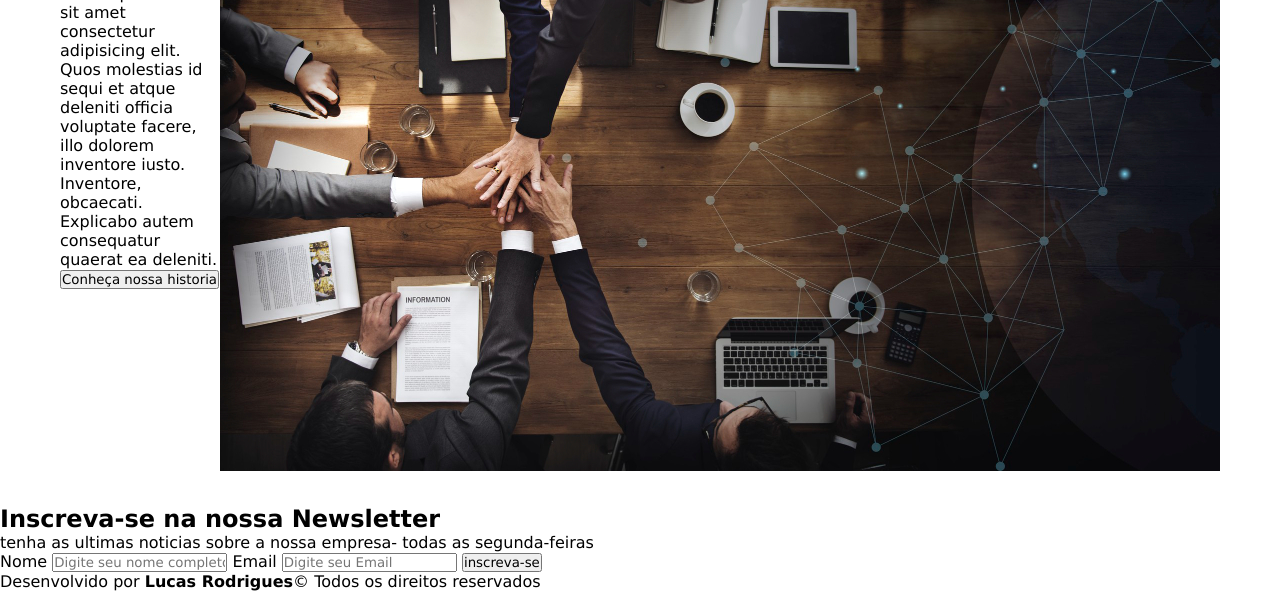
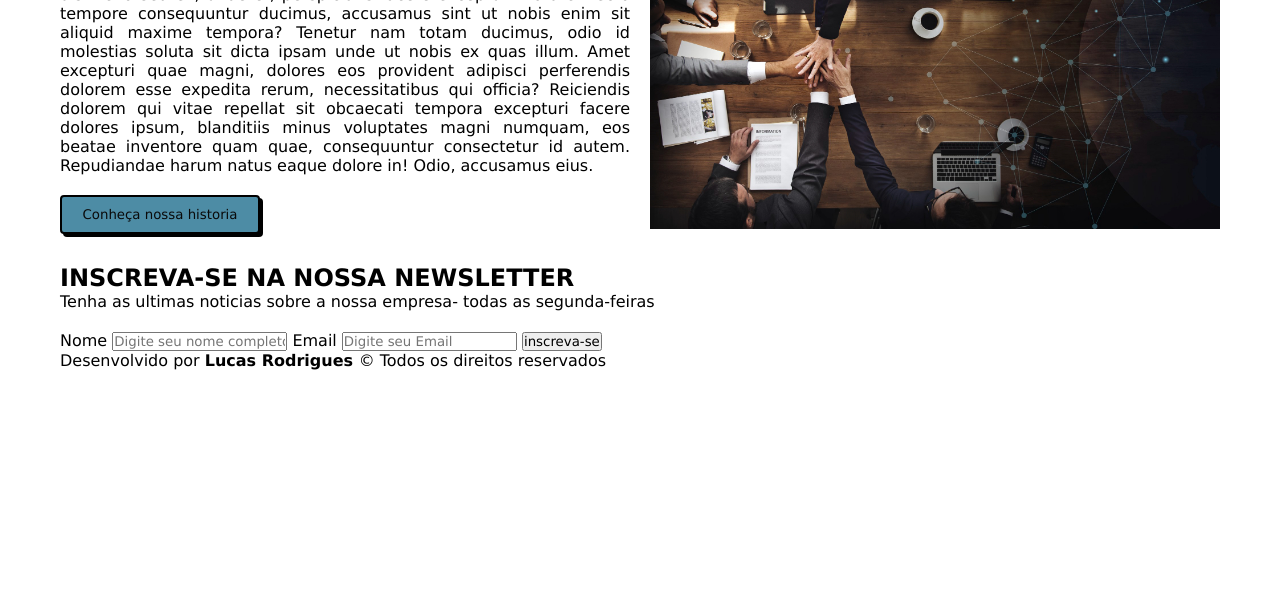
Before and after one commit to LucasRodrigues2001/minha-empresa, a plain HTML site: page index.html in a window 1280 px wide. Shown: the part 220-811 px from the top of the page. Drawn offline with Linux system fonts and the light colour scheme.

Commit message:
Newsletter- funcionalidade

```diff
--- /dev/null
+++ b/assets/css/home.css
@@ -0,0 +1,52 @@
+.paidoslados {
+    display: flex;
+    gap: 20px;
+    padding-bottom: 30px;
+}
+
+.paidoslados div {
+    width: 50%;
+}
+
+.paidoslados .ladodireito img {
+    width: 100%;
+}
+
+.paidoslados .ladoesquerdo p {
+    text-align: justify;
+}
+
+.paidoslados .ladoesquerdo {
+    display: flex;
+    flex-direction: column;
+    gap: 20px;
+}
+.paidoslados .ladoesquerdo button {
+    width: 200px;
+    border: 2px black solid;
+    border-radius: 4px;
+    padding: 10px 20px;
+    background-color: rgb(77, 140, 165);
+    color: rgb(10, 10, 10);
+    box-shadow: black 3px 3px 0px;
+    cursor: pointer;
+
+}
+
+.paidoslados .ladoesquerdo button:hover {
+    background-color: rgb(226, 225, 225);
+}
+
+.paidoslados .ladoesquerdo h1, .Newsletter h2 {
+    text-transform: uppercase;
+}
+
+.Newsletter {
+    display: flex;
+    flex-direction: column;
+    gap: 20px;
+}
+
+.Newsletter .Espaço {
+    gap: 5px;
+}
--- a/assets/css/style.css
+++ b/assets/css/style.css
@@ -29,6 +29,3 @@ gap: 20px;
 .main {
 padding: 30px 60px;
 }
-.paidoslados {
-    display: flex;
-}
--- a/index.html
+++ b/index.html
@@ -9,6 +9,7 @@
     <!-- tag para descrever o nome do desenvolvedor -->
     <meta name="author" content="Lucas">
     <link rel="stylesheet" href="./assets/css/style.css">
+    <link rel="stylesheet" href="./assets/css/home.css">
 
     <title>Minha empresa</title>
 </head>
@@ -32,25 +33,30 @@
     <div class="main">
         <div class="paidoslados">
 
-            <div class="ladodireito">
+            <div class="ladoesquerdo">
                 <h1>Minha Empresa</h1>
-                <p>Lorem ipsum dolor sit amet consectetur adipisicing elit. Quos molestias id sequi et atque deleniti
-                    officia
-                    voluptate facere, illo dolorem inventore iusto. Inventore, obcaecati. Explicabo autem consequatur
-                    quaerat ea
-                    deleniti.</p>
+                <p>Lorem ipsum dolor sit amet consectetur adipisicing elit. Quisquam qui distinctio sed ex, unde et,
+                    perspiciatis facere excepturi illo architecto tempore consequuntur ducimus, accusamus sint ut nobis
+                    enim sit aliquid maxime tempora? Tenetur nam totam ducimus, odio id molestias soluta sit dicta ipsam
+                    unde ut nobis ex quas illum. Amet excepturi quae magni, dolores eos provident adipisci perferendis
+                    dolorem esse expedita rerum, necessitatibus qui officia? Reiciendis dolorem qui vitae repellat sit
+                    obcaecati tempora excepturi facere dolores ipsum, blanditiis minus voluptates magni numquam, eos
+                    beatae inventore quam quae, consequuntur consectetur id autem. Repudiandae harum natus eaque dolore
+                    in! Odio, accusamus eius.</p>
                 <button>Conheça nossa historia</button>
             </div>
-            <div class="ladoesquerdo">
+            <div class="ladodireito">
                 <img src="assets/img/minha empresa.jpg" alt="Reunião no trabalho">
             </div>
         </div>
-    </div>
-    <p>
 
+        <div class="Newsletter">
+            <div class="Espaço">
 
                 <h2>Inscreva-se na nossa Newsletter</h2>
-    <p>tenha as ultimas noticias sobre a nossa empresa- todas as segunda-feiras</p>
+                <p>Tenha as ultimas noticias sobre a nossa empresa- todas as segunda-feiras</p>
+            </div>
+
 
             <form>
                 <label for="Nome">Nome</label>
@@ -59,8 +65,14 @@
                 <input type="email" id="Email" placeholder="Digite seu Email" required>
                 <input type="submit" value="inscreva-se" required>
             </form>
-    <p>Desenvolvido por <strong>Lucas Rodrigues</strong>&copy; Todos os direitos reservados</p>
         </div>
+        <p>Desenvolvido por <strong>Lucas Rodrigues </strong>&copy; Todos os direitos reservados</p>
+    </div>
+
+
+
+
+
 </body>
 
 </html>
```
Also changed, not shown: Pages/historia.html (+1 -1 lines). Lines whose indentation alone changed are shown as unchanged.
